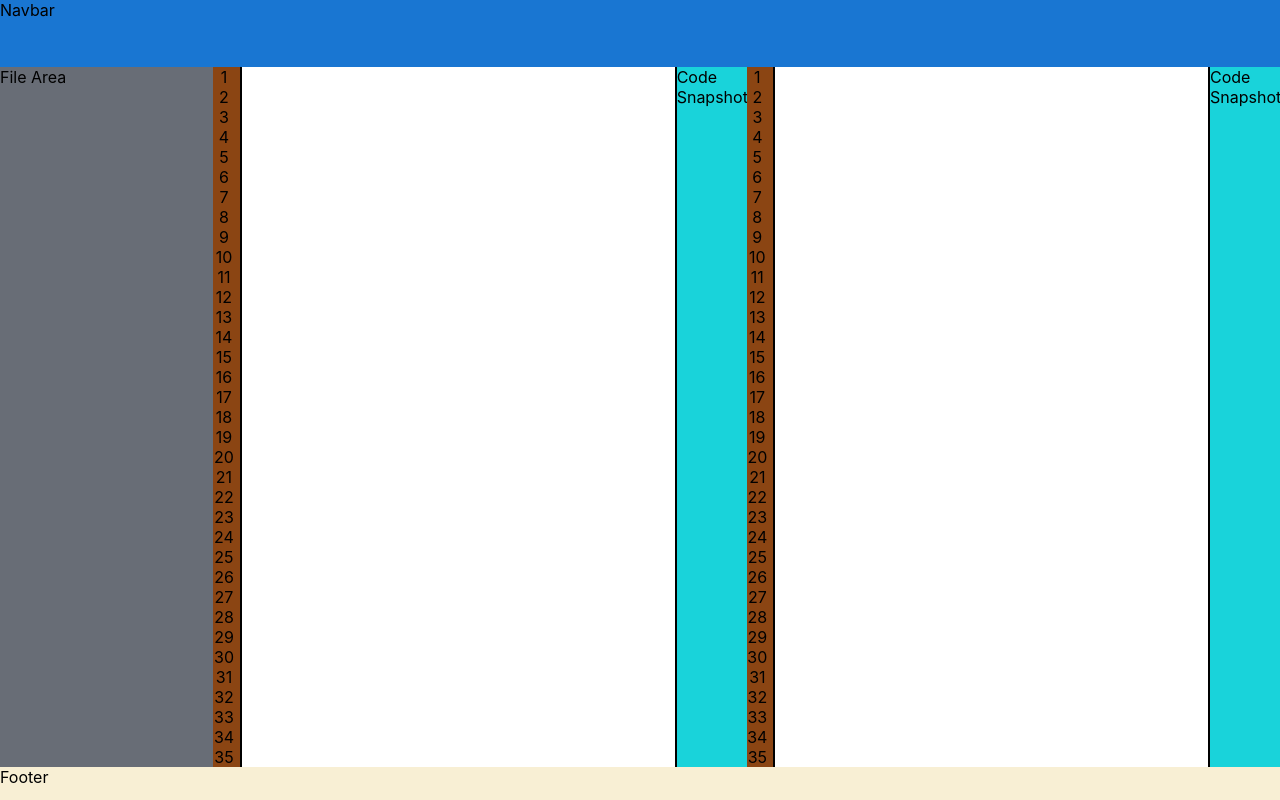
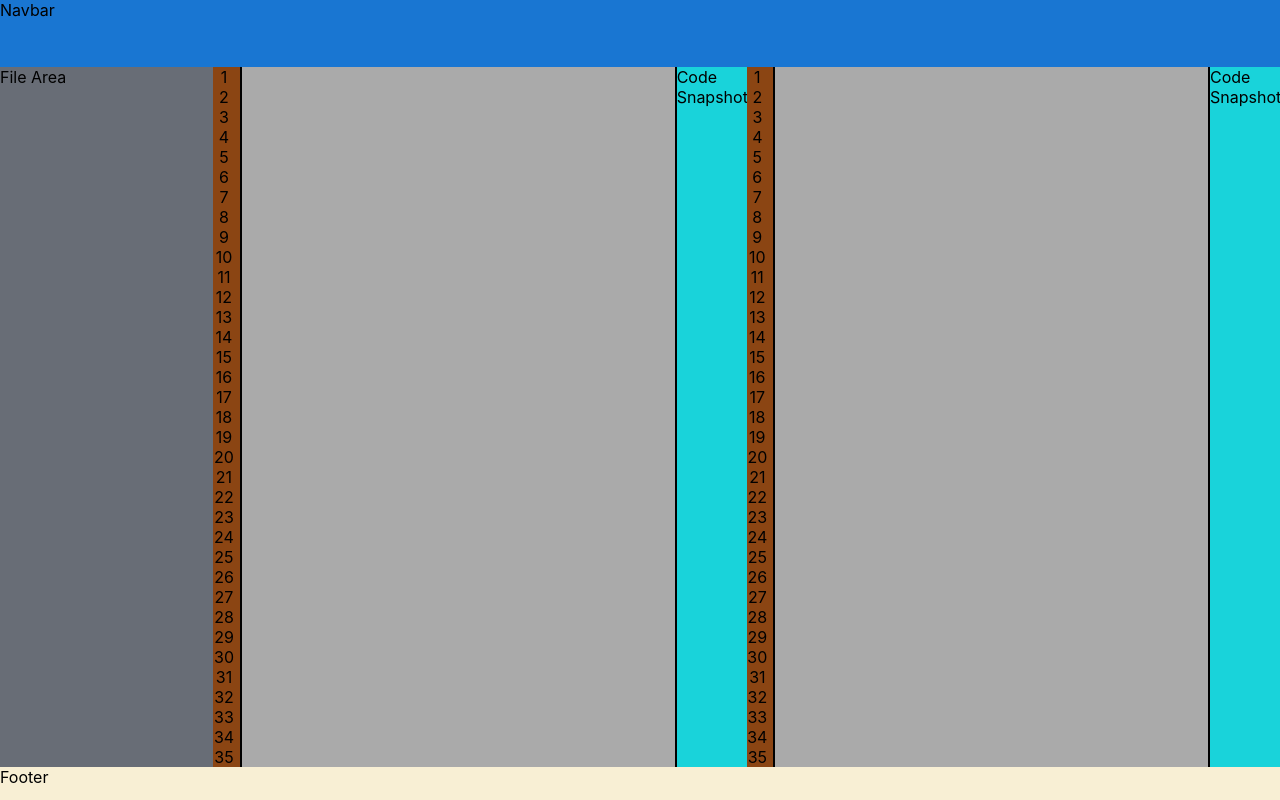
Before and after one commit to JaiRaga/jstxt_client, a React (Create React App) app: page / in a window 1280 px wide. Built offline with nearby package versions, Linux system fonts and the light colour scheme.

Commit message:
moved line number component

```diff
--- a/src/components/editor/Editor.js
+++ b/src/components/editor/Editor.js
@@ -19,10 +19,12 @@ const useStyles = makeStyles((theme) => ({
     gridRow: "span 24",
     lineHeight: "20px",
     fontSize: "16px",
-    paddingLeft: "26px",
+    paddingLeft: "34px",
     paddingRight: "74px",
     border: "none",
-    outline: "none"
+    outline: "none",
+    backgroundColor: "#aaa",
+    overflowY: "auto"
   },
   nums: {
     marginRight: "auto"
@@ -61,6 +63,7 @@ const Editor = () => {
 
   return (
     <div className='codeeditor'>
+      {/* <LineNumber /> */}
       <textarea
         className={classes.textarea}
         name='editor'
@@ -68,6 +71,9 @@ const Editor = () => {
         onChange={onChange}
         onClick={onClick}
         autofocus
+        autoCorrect='off'
+        autoCapitalize='off'
+        spellCheck='false'
       />
     </div>
   );
```
